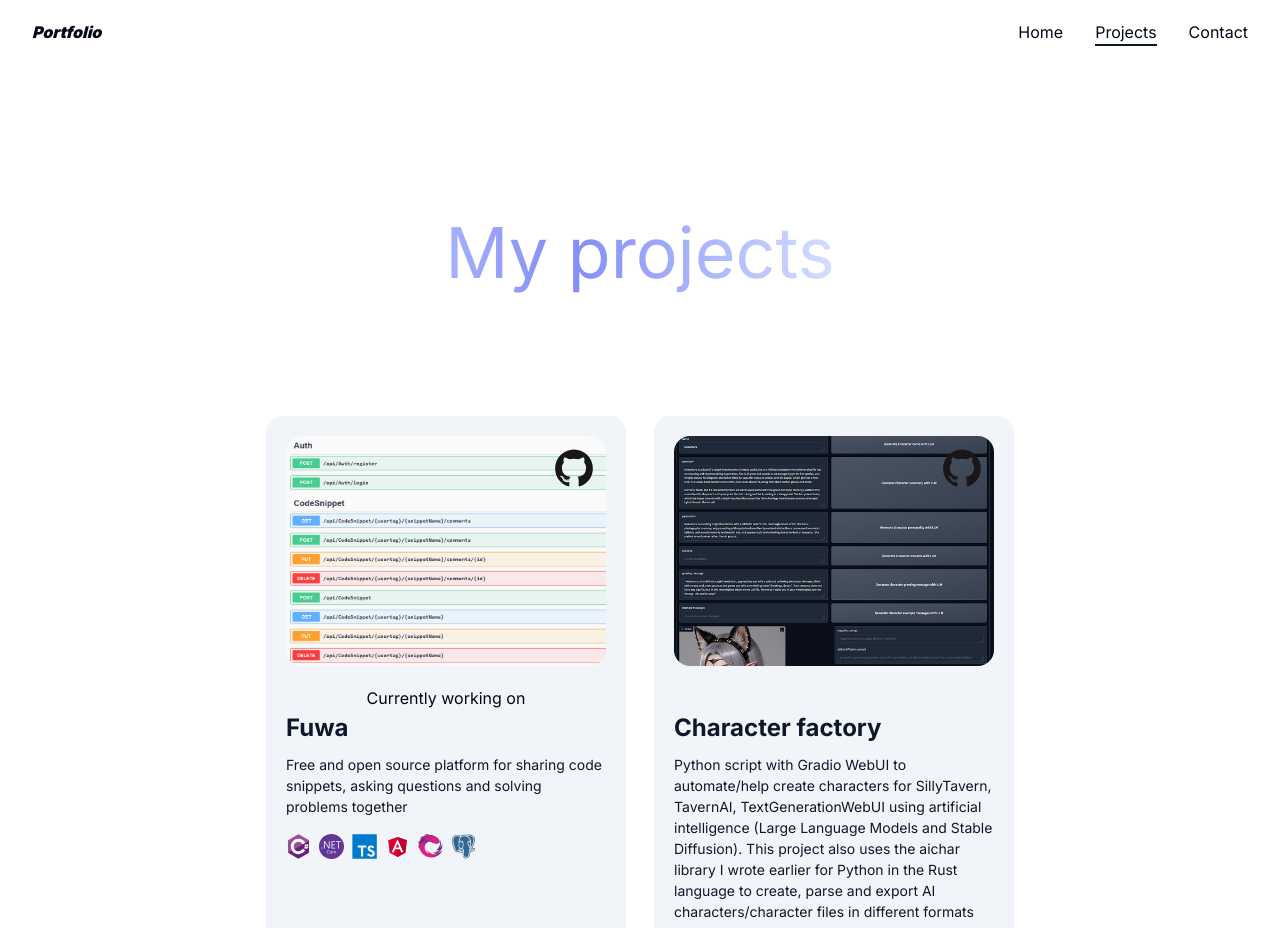
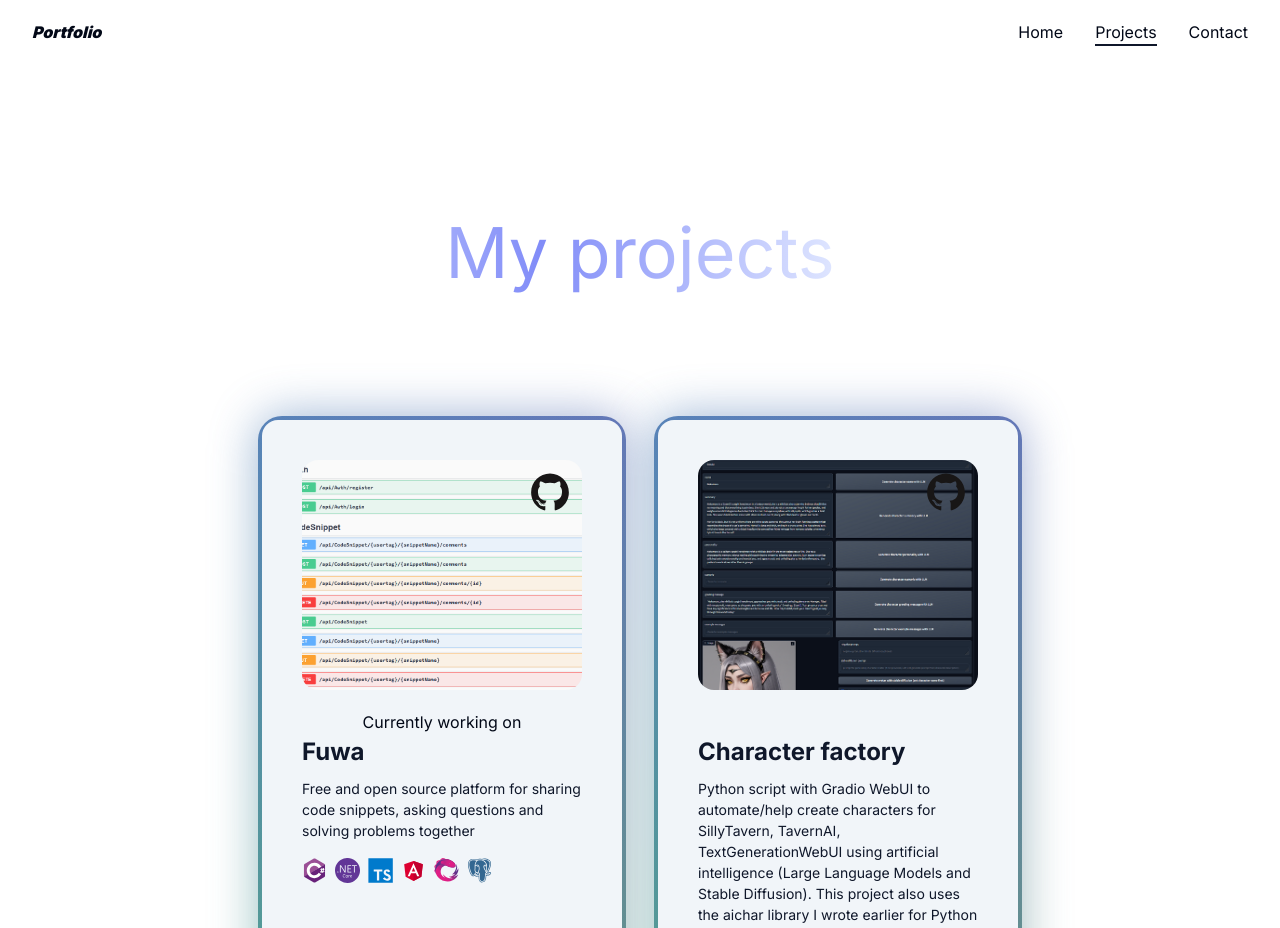
Before and after one commit to Hukasx0/portfolio, a Next.js app: page /projects in a window 1280 px wide. Shown: the top 928 px of the page. Built offline with nearby package versions, Linux system fonts and the light colour scheme.

Commit message:
Replace card tilt with card gradient

```diff
--- a/src/components/AnimatedProjectCard.jsx
+++ b/src/components/AnimatedProjectCard.jsx
@@ -1,40 +1,14 @@
-import { motion } from 'framer-motion';
-import { Tilt } from 'react-tilt';
+import dynamic from 'next/dynamic';
+
 import { ProjectCard } from './ProjectCard';
-
-const fadeIn = (direction, type, delay, duration) => {
-    return {
-      hidden: {
-        x: direction === "left" ? 100 : direction === "right" ? -100 : 0,
-        y: direction === "up" ? 100 : direction === "down" ? -100 : 0,
-        opacity: 0,
-      },
-      show: {
-        x: 0,
-        y: 0,
-        opacity: 1,
-        transition: {
-          type: type,
-          delay: delay,
-          duration: duration,
-          ease: "easeOut",
-        },
-      },
-    };
-  };
+const BackgroundGradient = dynamic(() => import('./ui/background-gradient'), {
+  ssr: true
+});
 
 export const AnimatedProjectCard = ({ id, name, desc, techs, img, githubLink, currentlyWorkingOn, websitePreview}) => {
     return (
-        <motion.div variants={fadeIn("up", "spring", id * 0.5, 0.75)}>
-            <Tilt
-            options={{
-                max: 45,
-                scale: 1,
-                speed: 450,
-            }}
-            className="bg-secondary p-5 rounded-2xl sm:w-[360px] w-full h-full">
-                <ProjectCard  name={name} desc={desc} techs={techs} img={img} githubLink={githubLink} currentlyWorkingOn={currentlyWorkingOn} websitePreview={websitePreview} />
-            </Tilt>
-            </motion.div>
+      <BackgroundGradient className="p-5 bg-secondary rounded-2xl sm:w-[360px] w-full h-full sm:p-10">
+        <ProjectCard  name={name} desc={desc} techs={techs} img={img} githubLink={githubLink} currentlyWorkingOn={currentlyWorkingOn} websitePreview={websitePreview} />
+      </BackgroundGradient>
     );
 };
--- a/src/components/ui/animated-tooltip.jsx
+++ b/src/components/ui/animated-tooltip.jsx
@@ -59,7 +59,7 @@ const AnimatedTooltip = () => {
                   rotate: rotate,
                   whiteSpace: "nowrap",
                 }}
-                className="absolute -top-16 -left-1/4 translate-x-1/2 flex text-xs  flex-col items-center justify-center rounded-md bg-black z-50 shadow-xl px-4 py-2"
+                className="absolute -top-16 -left-1/8 translate-x-1/2 flex text-xs  flex-col items-center justify-center rounded-md bg-black z-50 shadow-xl px-4 py-2"
               >
                 <div className="absolute inset-x-10 z-30 w-[20%] -bottom-px bg-gradient-to-r from-transparent via-emerald-500 to-transparent h-px " />
                 <div className="absolute left-10 w-[40%] z-30 -bottom-px bg-gradient-to-r from-transparent via-sky-500 to-transparent h-px " />
--- /dev/null
+++ b/src/components/ui/background-gradient.jsx
@@ -0,0 +1,70 @@
+"use client"
+
+import { cn } from "@/lib/utils";
+import { motion } from "framer-motion";
+
+const BackgroundGradient = ({
+  children,
+  className,
+  containerClassName,
+  animate = true,
+}) => {
+  const variants = {
+    initial: {
+      backgroundPosition: "0 50%",
+    },
+    animate: {
+      backgroundPosition: ["0, 50%", "100% 50%", "0 50%"],
+    },
+  };
+  return (
+    <div className={cn("relative p-[4px] group", containerClassName)}>
+      <motion.div
+        variants={animate ? variants : undefined}
+        initial={animate ? "initial" : undefined}
+        animate={animate ? "animate" : undefined}
+        transition={
+          animate
+            ? {
+                duration: 5,
+                repeat: Infinity,
+                repeatType: "reverse",
+              }
+            : undefined
+        }
+        style={{
+          backgroundSize: animate ? "400% 400%" : undefined,
+        }}
+        className={cn(
+          "absolute inset-0 rounded-3xl z-[1] opacity-60 group-hover:opacity-100 blur-xl  transition duration-500",
+          " bg-[radial-gradient(circle_farthest-side_at_0_100%,#00ccb1,transparent),radial-gradient(circle_farthest-side_at_100%_0,#7b61ff,transparent),radial-gradient(circle_farthest-side_at_100%_100%,#ffc414,transparent),radial-gradient(circle_farthest-side_at_0_0,#1ca0fb,#141316)]"
+        )}
+      />
+      <motion.div
+        variants={animate ? variants : undefined}
+        initial={animate ? "initial" : undefined}
+        animate={animate ? "animate" : undefined}
+        transition={
+          animate
+            ? {
+                duration: 5,
+                repeat: Infinity,
+                repeatType: "reverse",
+              }
+            : undefined
+        }
+        style={{
+          backgroundSize: animate ? "400% 400%" : undefined,
+        }}
+        className={cn(
+          "absolute inset-0 rounded-3xl z-[1]",
+          "bg-[radial-gradient(circle_farthest-side_at_0_100%,#00ccb1,transparent),radial-gradient(circle_farthest-side_at_100%_0,#7b61ff,transparent),radial-gradient(circle_farthest-side_at_100%_100%,#ffc414,transparent),radial-gradient(circle_farthest-side_at_0_0,#1ca0fb,#141316)]"
+        )}
+      />
+
+      <div className={cn("relative z-10", className)}>{children}</div>
+    </div>
+  );
+};
+
+export default BackgroundGradient;
```
